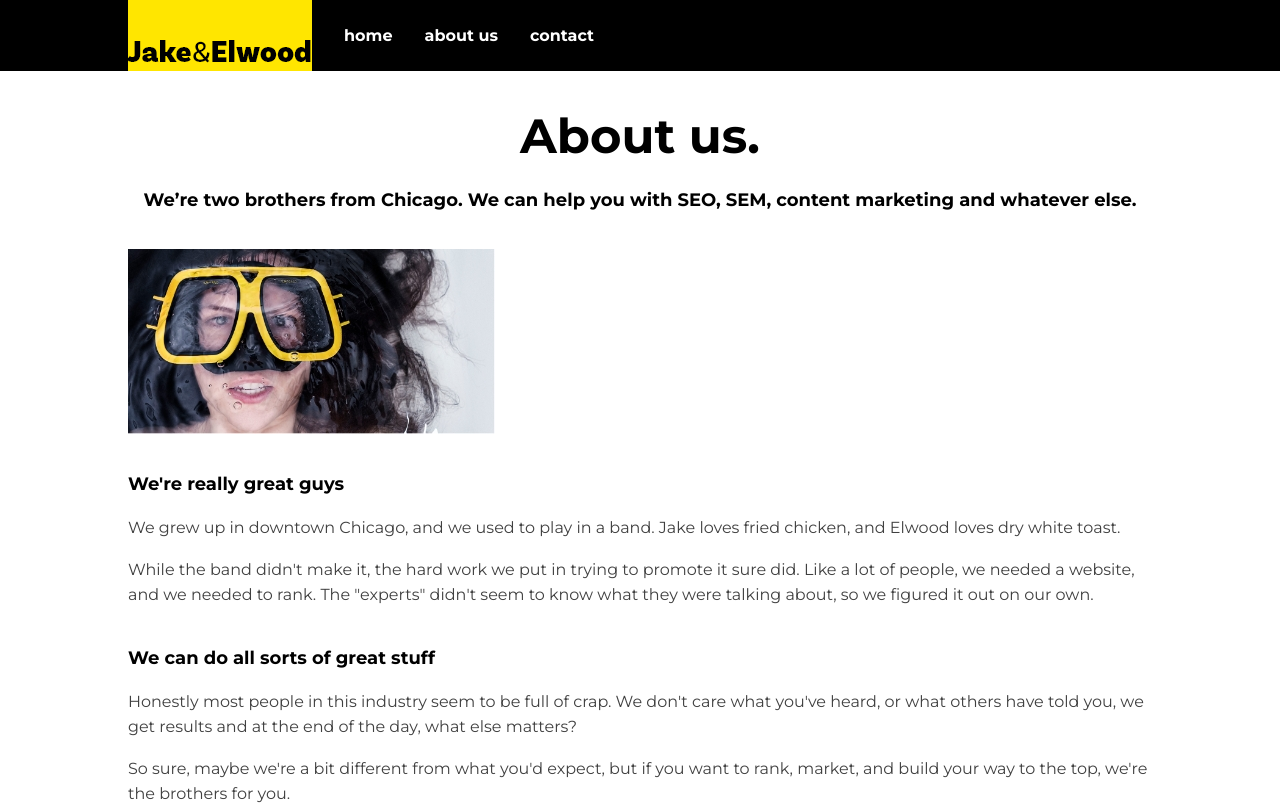
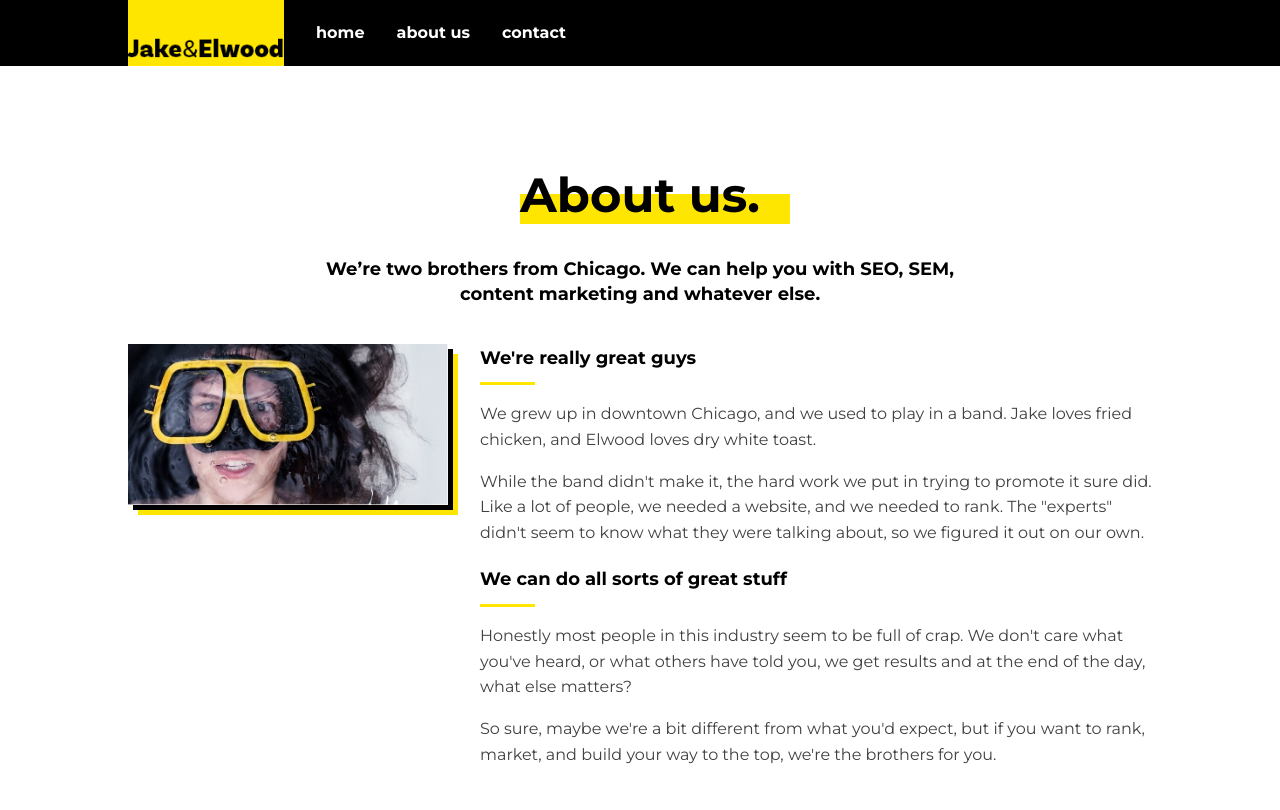
Before and after one commit to gchristofferson/jake-and-elwood, a plain HTML site: page about.html in a window 1280 px wide. Shown: the top 810 px of the page. Drawn offline with Linux system fonts and the light colour scheme.

Commit message:
added decorative bars to page and section titles and finished about (template page) styling

```diff
--- a/css/style.css
+++ b/css/style.css
@@ -11,6 +11,10 @@ body {
     font-family: 'Montserrat', sans-serif;
     color: #404040;
     line-height: 1.6;
+}
+
+img {
+    max-width: 100%;
 }
 
 
@@ -38,11 +42,23 @@ h1, h2, strong {
     color: #000;
     line-height: 1.4em;
     text-align: center;
+    grid-column: 2 / -2;
 }
 
 .page-title {
     font-size: 3rem;
-    margin-bottom: 0;
+    margin-bottom: .5em;
+    justify-self: center;
+
+}
+
+.page-title::after {
+    content: "";
+    display: block;
+    width: calc(100% + 30px);
+    height: 30px;
+    background: var(--accent-clr);
+    margin-top: -35px;
 }
 
 .section__title {
@@ -51,9 +67,28 @@ h1, h2, strong {
     margin-top: 1.25rem;
 }
 
+.section__title::after {
+    content: "";
+    display: block;
+    width: 55px;
+    height: 3px;
+    margin-top: 10px;
+    background: var(--accent-clr);
+}
+
+.section__title--center::after {
+    margin-left: auto;
+    margin-right: auto;
+}
+
+.section__title:first-child {
+    margin-top: 0;
+}
+
 .subtitle {
     font-size: 1.125rem;
-    margin-bottom: 2em;
+    margin: .5em auto 2em;
+    max-width: 630px;
 }
 
 /* buttons */
@@ -318,10 +353,10 @@ General Layout
     }
 }
 
-/* main area */
+/* template page */
 
 .main {
-    margin-bottom: 2em;
+    padding: 4em 0;
 }
 
 .main > * {
@@ -329,10 +364,17 @@ General Layout
 }
 
 .main-image {
-    max-width: 100%;
-    display: block;
+    margin-bottom: 2em;
+    box-shadow: 5px 5px 0 black, 10px 10px 0 var(--accent-clr);
 }
 
-.main-text .section__title {
-    margin-top: 2em;
+@media (min-width: 600px) {
+
+    .main-image {
+        grid-column: 2 / span 1;
+    }
+
+    .main-text {
+        grid-column: 3 / span 2;
+    }
 }
```
